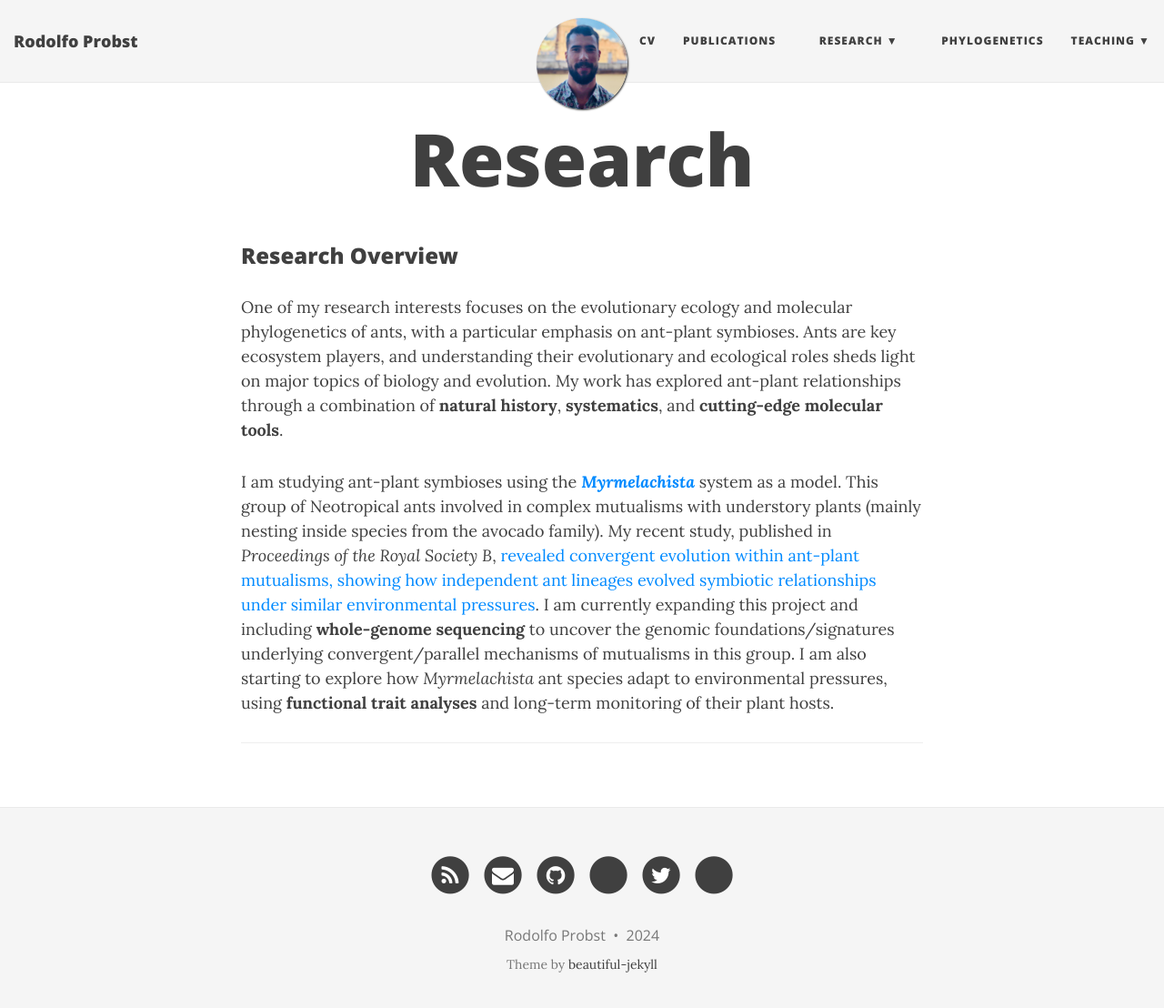
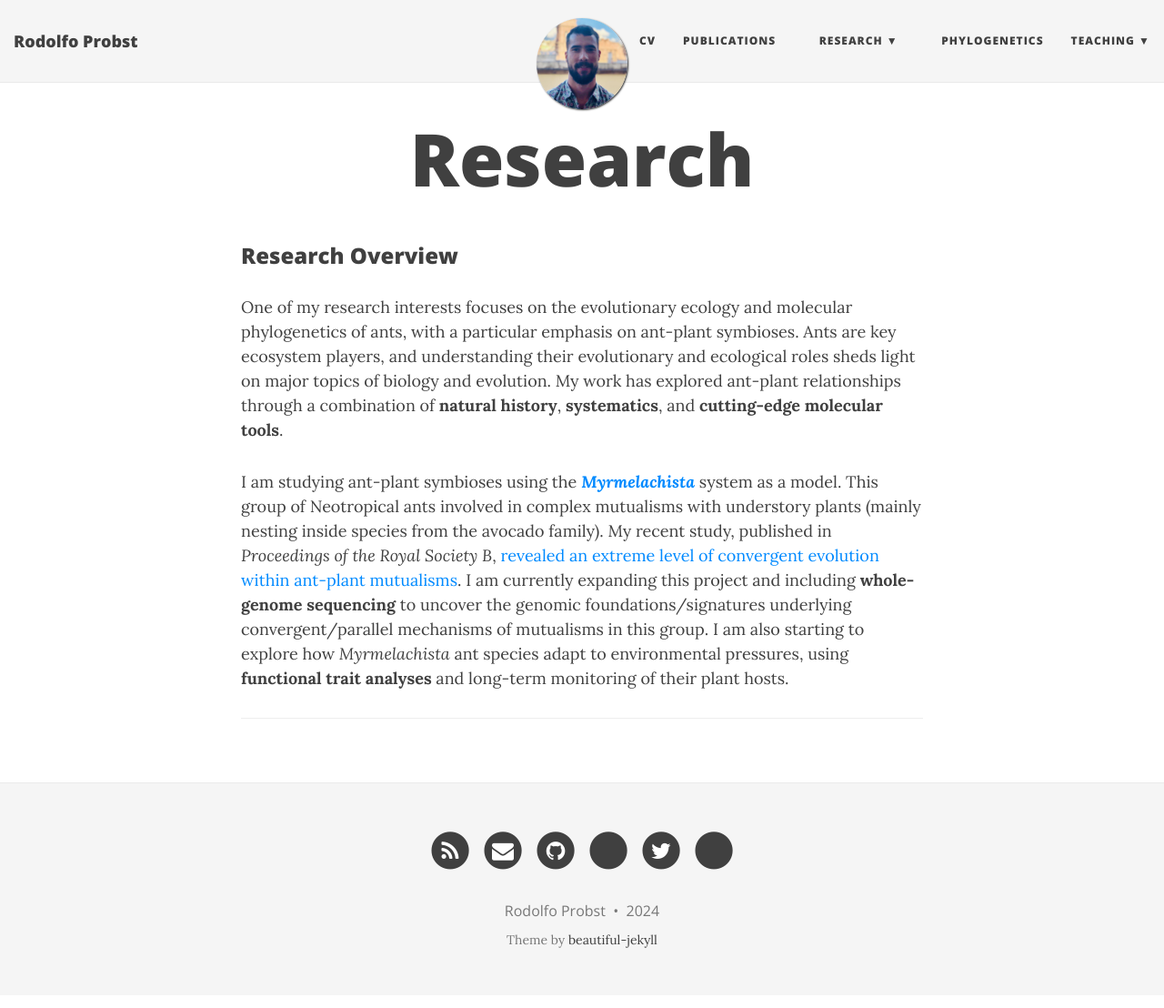
Before and after one commit to probstrodolfo/probstrodolfo.github.io, a Jekyll site: the page built from research.md, in a window 1280 px wide and 1121 px high. Shown: the top 1108 px of the window at 91% size. Built offline with Jekyll 4.4.1, drawn with Linux system fonts in a browser that asks for light colours; nearby versions of some CDN libraries.

Commit message:
Update research.md

```diff
--- a/research.md
+++ b/research.md
@@ -6,6 +6,6 @@
 
 One of my research interests focuses on the evolutionary ecology and molecular phylogenetics of ants, with a particular emphasis on ant-plant symbioses. Ants are key ecosystem players, and understanding their evolutionary and ecological roles sheds light on major topics of biology and evolution. My work has explored ant-plant relationships through a combination of **natural history**, **systematics**, and **cutting-edge molecular tools**.
 
-I am studying ant-plant symbioses using the [***Myrmelachista***](https://www.antweb.org/images.do?genus=Myrmelachista) system as a model. This group of Neotropical ants involved in complex mutualisms with understory plants (mainly nesting inside species from the avocado family). My recent study, published in *Proceedings of the Royal Society B*, [revealed convergent evolution within ant-plant mutualisms, showing how independent ant lineages evolved symbiotic relationships under similar environmental pressures](https://royalsocietypublishing.org/doi/10.1098/rspb.2024.1214). I am currently expanding this project and including **whole-genome sequencing** to uncover the genomic foundations/signatures underlying convergent/parallel mechanisms of mutualisms in this group. I am also starting to explore how _Myrmelachista_ ant species adapt to environmental pressures, using **functional trait analyses** and long-term monitoring of their plant hosts.
+I am studying ant-plant symbioses using the [***Myrmelachista***](https://www.antweb.org/images.do?genus=Myrmelachista) system as a model. This group of Neotropical ants involved in complex mutualisms with understory plants (mainly nesting inside species from the avocado family). My recent study, published in *Proceedings of the Royal Society B*, [revealed an extreme level of convergent evolution within ant-plant mutualisms](https://royalsocietypublishing.org/doi/10.1098/rspb.2024.1214). I am currently expanding this project and including **whole-genome sequencing** to uncover the genomic foundations/signatures underlying convergent/parallel mechanisms of mutualisms in this group. I am also starting to explore how _Myrmelachista_ ant species adapt to environmental pressures, using **functional trait analyses** and long-term monitoring of their plant hosts.
 
 ---
```
